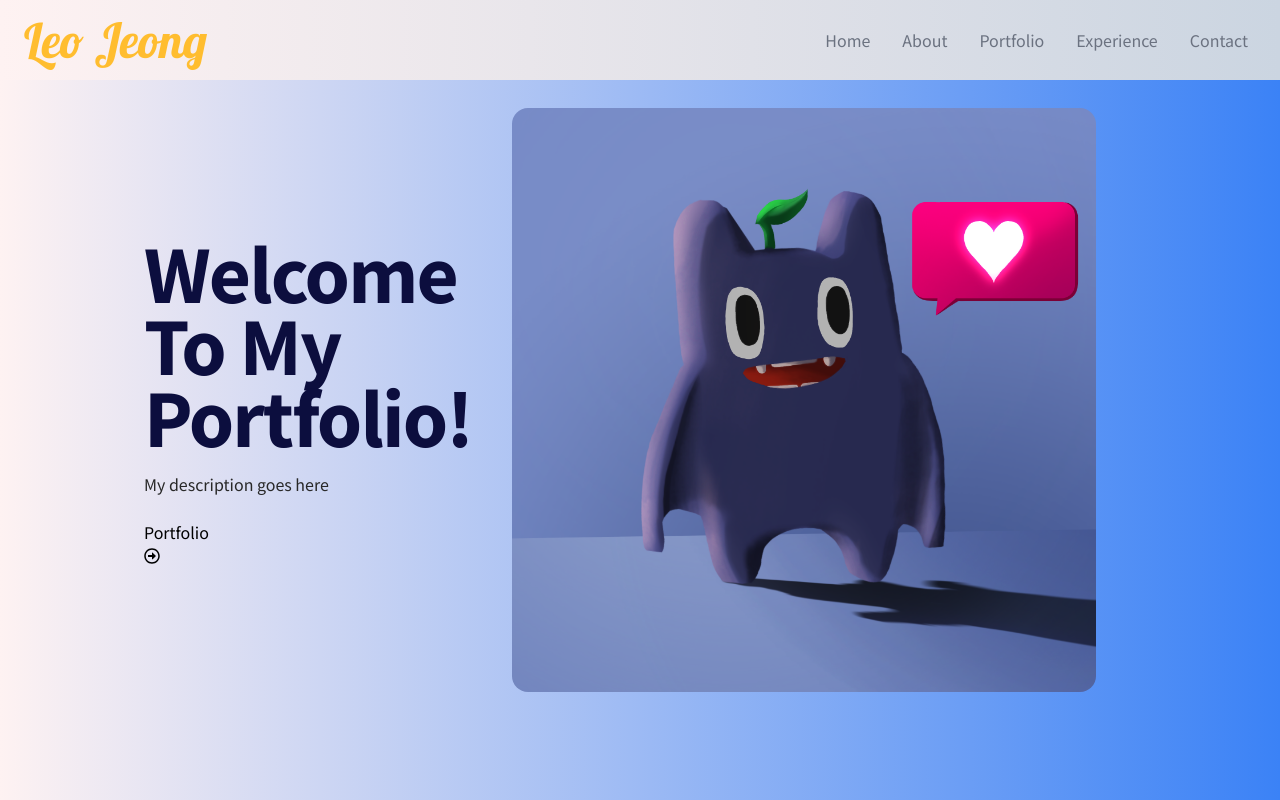
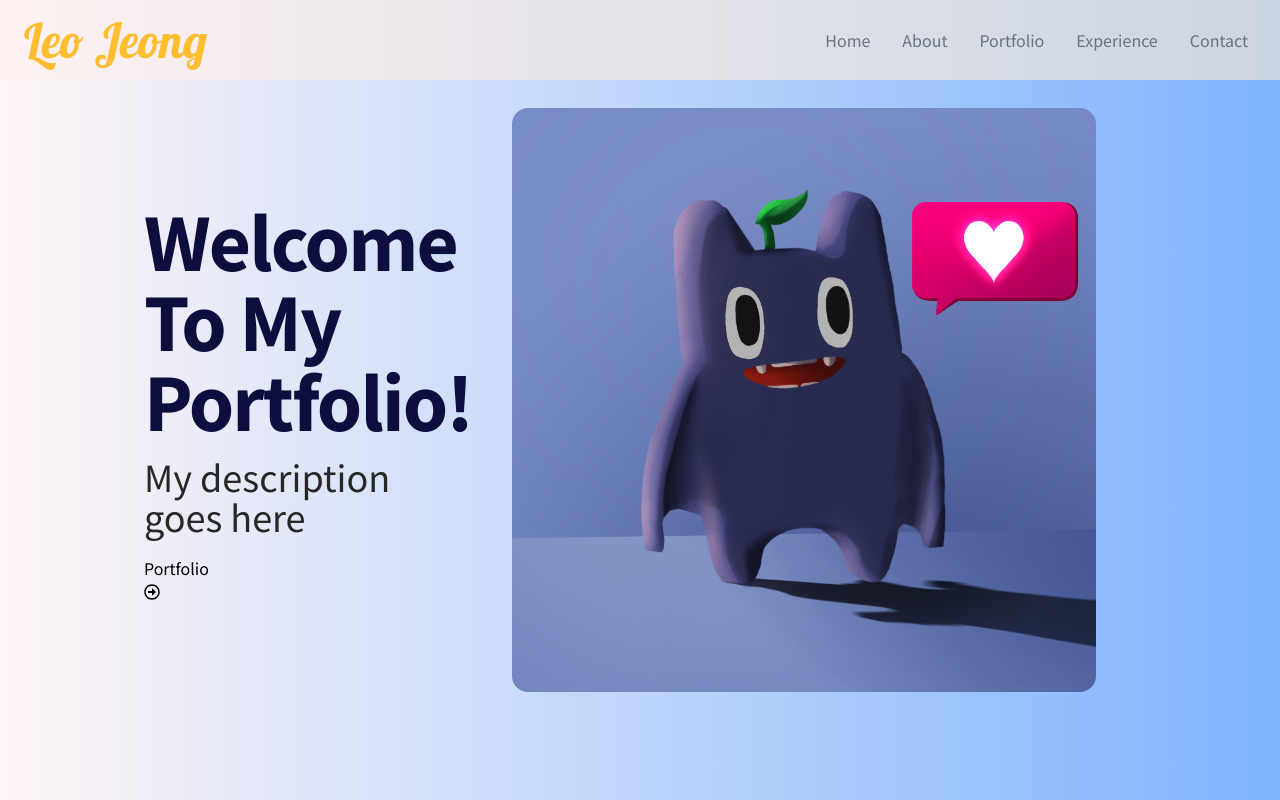
Before and after one commit to triple1566/leo_portfolio, a React (Create React App) app: page / in a window 1280 px wide. Built offline with nearby package versions, Linux system fonts and the light colour scheme.

Commit message:
background match

```diff
--- a/src/App.js
+++ b/src/App.js
@@ -6,7 +6,9 @@ function App() {
   return (
     <div>
       <NavBar />
+      <div className=''>
       <Home />
+      </div>
     </div>
   );
 }
--- a/src/components/Home.jsx
+++ b/src/components/Home.jsx
@@ -6,18 +6,18 @@ import { FaRegArrowAltCircleRight } from "react-icons/fa";
 
 const Home = () => {
   return (
-    <div name='home' className='h-screen w-full bg-gradient-to-r from-red-50 to-blue-500'>
+    <div name='home' className='h-screen w-full bg-gradient-to-r from-[#fff6f6] to-[#7db3ff]'>
 
-        <div className='max-w-screen-lg mx-auto flex flex-col items-center justify-center h-full px-4 md:flex-row'>
-            <div className='flex flex-col justify-center h-full leading-loose'>
-                <h2 className='text-4xl tracking-tight md:text-7xl font-bold text-[#0c0e3e]'>
+        <div className='max-w-screen-lg mx-auto flex flex-col items-center justify-center h-full px-4 md:flex-row leading-Mobile sm:leading-Desktop'>
+            <div className='flex flex-col justify-center h-full items-center md:items-start md:pt-0 pt-60'>
+                <h2 className='text-5xl tracking-tight sm:text-7xl md:leading-Home font-bold text-[#0c0e3e] text-center md:text-left'>
                     Welcome To My Portfolio!
                 </h2>
-                <p className='text-[#282828] py-4 max-w-md'>
+                <p className='text-[#282828] py-4 max-w-md text-2xl sm:text-4xl text-center md:text-left'>
                     My description goes here
                 </p>
                 <div>
-                    <button>
+                    <button className='leading-Desktop'>
                         Portfolio
                         <span>
                             <FaRegArrowAltCircleRight />
@@ -25,7 +25,7 @@ const Home = () => {
                     </button>
                 </div>
             </div>
-            <div className='px-10'>
+            <div className='px-10 py-20'>
                 <img src={HeroImage} alt="myProfile"
                 className='rounded-2xl mx-auto w-2/3 sm:w-full'
                 />
--- a/src/components/NavBar.jsx
+++ b/src/components/NavBar.jsx
@@ -33,7 +33,7 @@ const NavBar = () => {
     <div className='flex justify-between items-center w-full h-20 px-4
     text-[#ffbd2f] bg-gradient-to-r from-red-50 to-slate-300 fixed'>
       <div>
-        <h1 className="text-3xl md:text-5xl font-signature ml-2">
+        <h1 className="text-3xl md:text-5xl font-signature ml-2 cursor-pointer">
             Leo Jeong
         </h1>
       </div>
@@ -41,7 +41,7 @@ const NavBar = () => {
 
         {links.map(({id,link})=>(
             <li key={id} className='px-4 cursor-pointer capitalize font-medium
-            text-gray-500 hover:scale-105 duration-200'>
+            text-gray-500 hover:scale-105 duration-200 hover:text-[#4c4c4c]'>
                 {link}
             </li>
         ))}
@@ -51,17 +51,17 @@ const NavBar = () => {
       onClick={()=>setNav(!nav)}
       className='cursor-pointor pr-4 z-10 text-gray-500 sm:hidden'
       >
-          {nav ? <FaTimes size={30} /> : <FaBars size={30} />}
+          {nav ? <FaTimes size={30} className='cursor-pointer hover:scale-105 duration-200'/> : <FaBars size={30} className='cursor-pointer hover:scale-105 duration-200'/>}
       </div>
 
       {nav &&(
-        <ul className='flex flex-col justify-center items-center absolute top-0 left-0 w-full h-screen bg-gradient-to-b from-red-50 to-slate-300 text-[#181d78]'>
+        <ul className='flex flex-col justify-center items-center absolute top-0 left-0 w-full h-screen bg-[#0a0b14] text-[#b5b5b5] opacity-95'>
         {links.map(({id,link})=>(
-              <li key={id} className='px-4 cursor-pointer capitalize py-6 text-4xl'>
+              <li key={id} className='px-4 capitalize py-6 text-2xl cursor-pointer hover:scale-105 duration-200 hover:text-[#ffffff] hover:opacity-100'>
                   {link}
               </li>
           ))}
-      </ul>
+        </ul>
       )}
 
 
--- a/src/index.css
+++ b/src/index.css
@@ -8,6 +8,6 @@
 @layer base{
     html{
         font-family: 'Noto Sans KR', sans-serif;
-        background-color: #1d1d1d;
+        background-image: linear-gradient(to right, #fff6f6, #7db3ff);
     }
 }
--- a/tailwind.config.js
+++ b/tailwind.config.js
@@ -8,6 +8,12 @@ module.exports = {
     fontFamily: {
       signature: ["Lobster"]
     },
+    lineHeight: {
+      'Home': '5rem',
+      'Content': '6rem',
+      'Mobile': '7rem',
+      'Desktop': '2rem'
+    },
   },
   plugins: [],
 }
```
